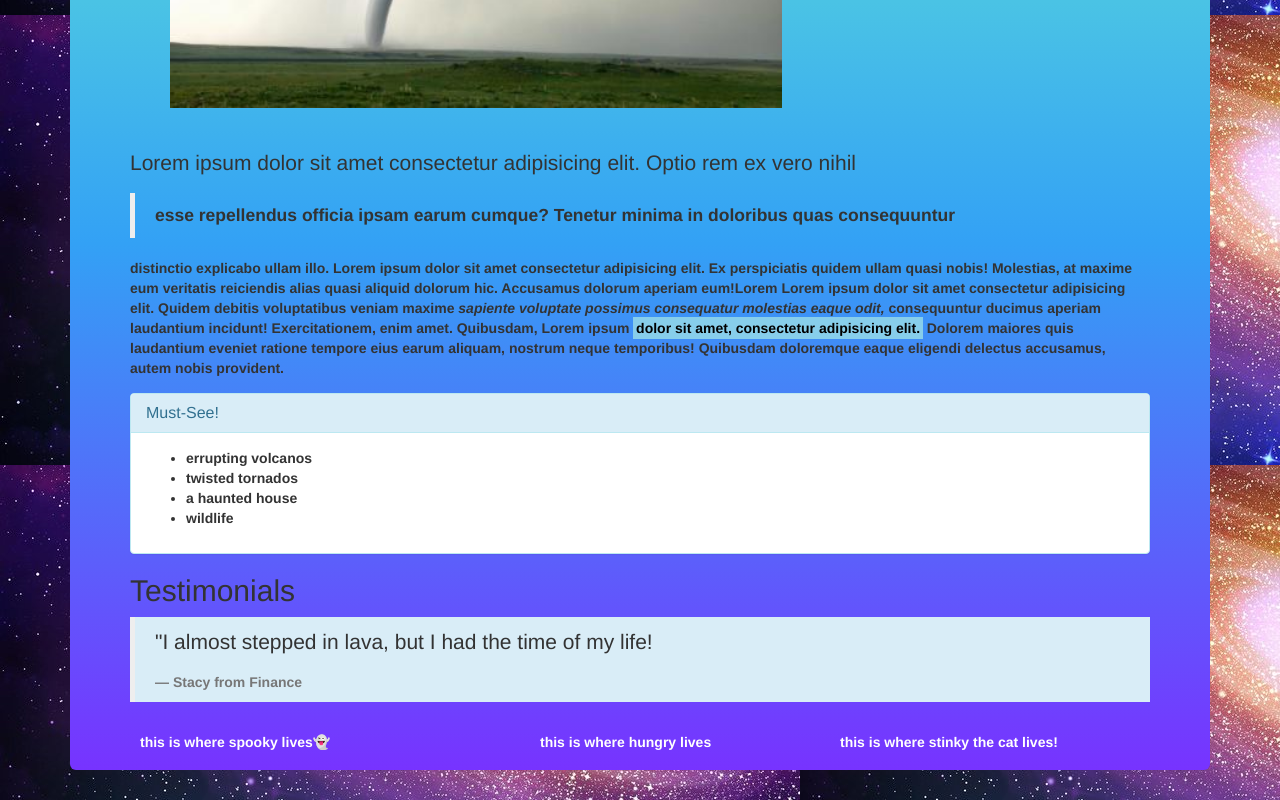
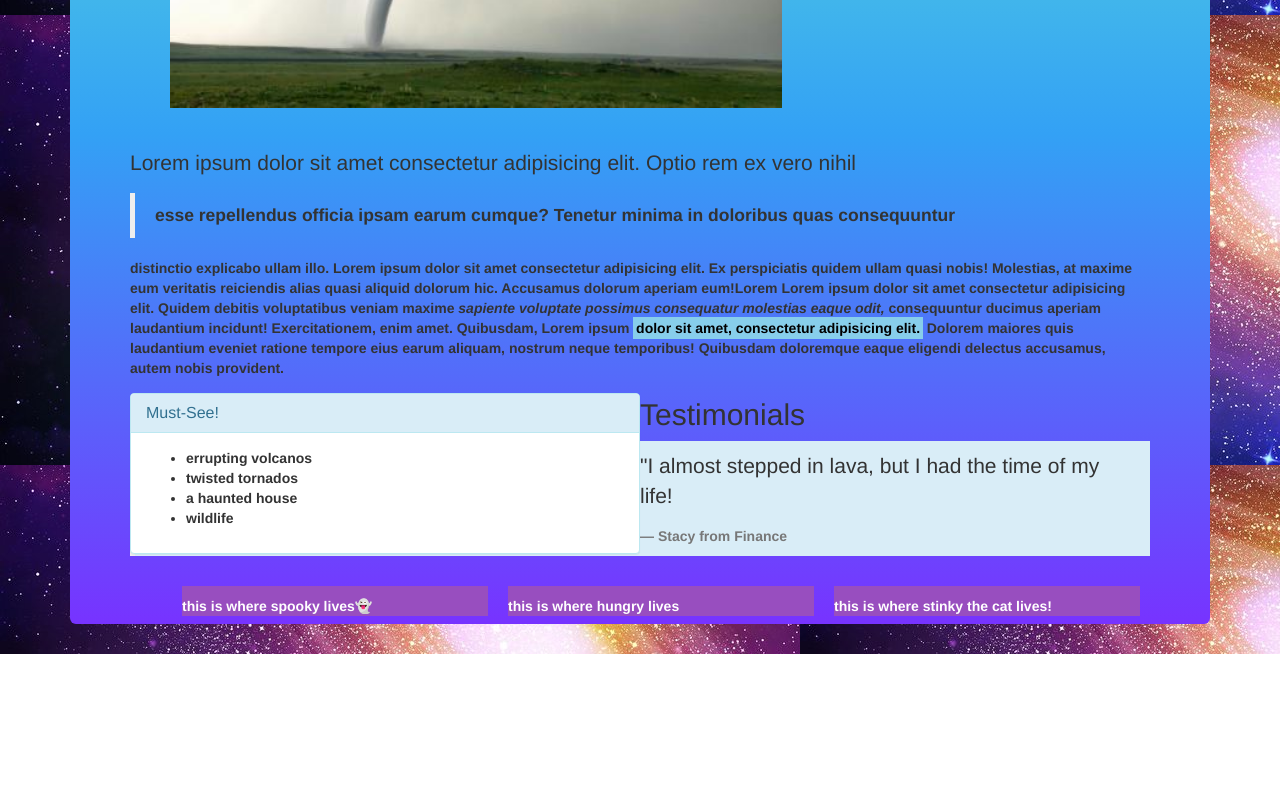
Before and after one commit to LonleyBuzzyBee/vacation2, a plain HTML site: page index.html in a window 1280 px wide. Shown: the part 1335-2135 px from the top of the page. After the commit the page ends 1989 px from the top, so only its background shows below. Drawn offline with Linux system fonts and the light colour scheme.

Commit message:
debugged index.html, added bootstrap helper class jumbotron-fluid, debugged bootstrap styling on card class

```diff
--- a/css/styles.css
+++ b/css/styles.css
@@ -23,18 +23,30 @@ p#p1 {
   border-radius: 50px;
   background-color: fuchsia;
 }
-.panel {
-
+.panel.panel-info {
+  width: 50%;
+  height: 50%;
+  float: left;
 }
+/* .testimonial {
+  width: 50%;
+  height: 50%;
+  float: right;
+} */
 .card {
-  box-shadow: 5px 10px 10px;
+  /* box-shadow: 5px 10px 10px; */
   background-color: #984ebf;
   margin: 10px;
+  padding-top: 10px;
+  width: 30%;
+  height: 30%;
+  float: right;
+  color: white;
 }
 mark {
   background-color: skyblue;
 }
-.stinky {
+/* .stinky {
  padding-top: 10px;
   width: 30%;
   height: 30%;
@@ -54,4 +66,4 @@ mark {
   height: 30%;
   float:left;
   color: white;
-}
+} */
--- a/index.html
+++ b/index.html
@@ -7,7 +7,7 @@
 </head>
 <body>
   <div class="container">
-    <div class="jumbotron">
+    <div class="jumbotron jumbotron-fluid">
     <h1>&#129344;Vacation!!!&#129344;</h1>
     <h3><strong>THE REAL WORLD!!!!!<strong></h3>
     <img id="pic1" src="img/volcanoe.jfif" alt="picture of volcano">
```
